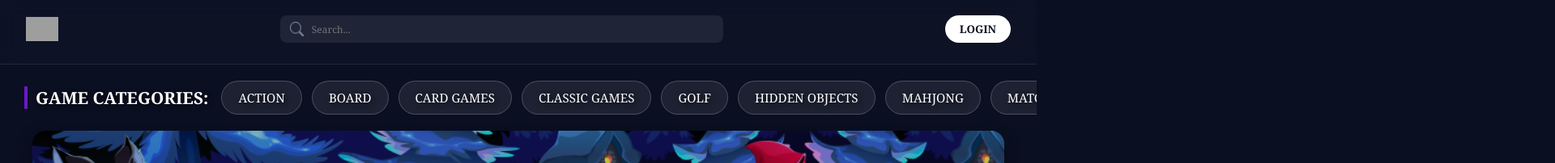
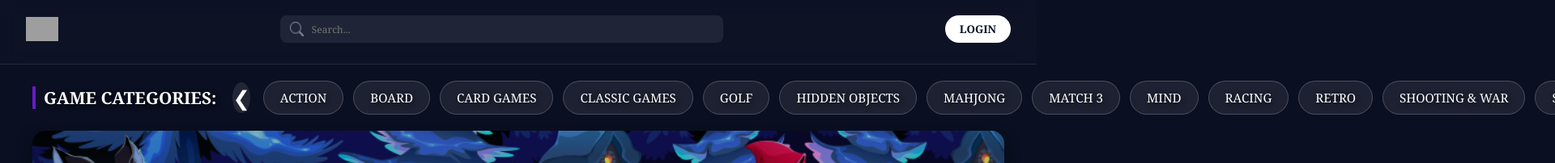
Before and after one commit to suryanshaxipays/GameGT, a React (Create React App) app: page /gameview in a window 1280 px wide. Shown: the top 202 px of the page at 81% size, 1920 px wide, since content can reach past the window. Built offline with nearby package versions, Linux system fonts and the light colour scheme; grey boxes are pictures that could not be loaded.

Commit message:
all done

```diff
--- a/src/Components/Home/About.jsx
+++ b/src/Components/Home/About.jsx
@@ -19,7 +19,7 @@ const About = () => {
           <h2 className="image-title">Who We Are</h2>
           <p className="image-description">
             We’re more than just a gaming platform — we’re a global hub where
-            passion, competition, and fun come together. Our goal is to connect
+            passion, competition, and fun come together. Our goal is to serve
             gamers.
           </p>
           <Link to="/gameview">
--- a/src/Components/Home/Community.jsx
+++ b/src/Components/Home/Community.jsx
@@ -20,7 +20,7 @@ const Community = () => {
         <h2 className="community-title">Our Community</h2>
         <p className="community-description">
           Our community is the heartbeat of everything we do. From casual gamers
-          to pro competitors, millions come together here to share experiences,
+          to pro competitors, millions come together here to have Electrifying experiences,
           build friendships, and push the limits of play. This is where passion
           meets connection and where every gamer belongs.
         </p>
--- a/src/Pages/Gamecategory.jsx
+++ b/src/Pages/Gamecategory.jsx
@@ -1,5 +1,5 @@
 import { useParams, useNavigate } from "react-router-dom";
-import { useMemo, useState } from "react";
+import { useMemo, useState, useRef, useEffect } from "react";
 import Navbar from "../Components/Navbar";
 import GameCard from "../Components/GameCard";
 import { games } from "../data/games";
@@ -12,12 +12,10 @@ import Classic from "../Assets/Classic.jpg";
 import Solitaire from "../Assets/Solitaire.jpg";
 import Hidden from "../Assets/Hidden.jpg";
 import Card from "../Assets/Card.jpg";
-// --- New Imports Added ---
 import Board from "../Assets/Board.jpg";
 import Racing from "../Assets/Racing.jpg";
-import Shooting from "../Assets/Shooting.jpg"; // Assuming this name for "Shooting & War"
+import Shooting from "../Assets/Shooting.jpg";
 import Golf from "../Assets/Golf.jpg";
-// --- End New Imports ---
 
 import "../Styles/Gamecategory.css";
 
@@ -29,8 +27,7 @@ const categoryImages = {
   mind: Mind,
   "classic games": Classic,
   "hidden objects": Hidden,
-  "card games": Card, // <-- Corrected key to lowercase
-  // --- New Categories Added ---
+  "card games": Card,
   retro: Classic,
   board: Board,
   racing: Racing,
@@ -38,7 +35,6 @@ const categoryImages = {
   golf: Golf,
   sports: Golf,
   skill: Action,
-  // --- End New Categories ---
 };
 
 const CategoryBanner = ({ categoryName }) => {
@@ -57,8 +53,9 @@ const CategoryBanner = ({ categoryName }) => {
 const Gamecategory = () => {
   const { categoryName } = useParams();
   const navigate = useNavigate();
-
+  const scrollRef = useRef(null);
   const [isViewAll, setIsViewAll] = useState(true);
+  const [isMobile, setIsMobile] = useState(false);
 
   const categoryGames = useMemo(
     () => games.filter((g) => g.genre.toLowerCase() === categoryName.toLowerCase()),
@@ -70,15 +67,68 @@ const Gamecategory = () => {
     return uniqueGenres.sort();
   }, []);
 
+  // Detect mobile screen
+  useEffect(() => {
+    const handleResize = () => setIsMobile(window.innerWidth <= 768);
+    handleResize();
+    window.addEventListener("resize", handleResize);
+    return () => window.removeEventListener("resize", handleResize);
+  }, []);
+
+  // Scroll behavior
+  const scroll = (direction) => {
+    if (!scrollRef.current) return;
+    const scrollAmount = 300;
+    scrollRef.current.scrollBy({
+      left: direction === "left" ? -scrollAmount : scrollAmount,
+      behavior: "smooth",
+    });
+  };
+
+  // Drag-scroll for desktop
+  const isDragging = useRef(false);
+  const startX = useRef(0);
+  const scrollLeft = useRef(0);
+
+  const onMouseDown = (e) => {
+    if (isMobile) return; // skip on mobile
+    isDragging.current = true;
+    startX.current = e.pageX - scrollRef.current.offsetLeft;
+    scrollLeft.current = scrollRef.current.scrollLeft;
+  };
+  const onMouseLeave = () => (isDragging.current = false);
+  const onMouseUp = () => (isDragging.current = false);
+  const onMouseMove = (e) => {
+    if (!isDragging.current || isMobile) return;
+    e.preventDefault();
+    const x = e.pageX - scrollRef.current.offsetLeft;
+    const walk = (x - startX.current) * 1.5;
+    scrollRef.current.scrollLeft = scrollLeft.current - walk;
+  };
+
   return (
     <div className="gameview-container fullwidth">
       <Navbar />
 
       <main className="main2-content">
         {/* Category Heading + Inline Category List */}
-        <div className="category-scroll-row">
+        <div className={`category-scroll-container ${isMobile ? "mobile-view" : ""}`}>
           <h2 className="category-scroll-heading">Game Categories:</h2>
-          <div className="category-scroll-inline">
+
+          {!isMobile && (
+            <button className="arrow-btn left" onClick={() => scroll("left")}>
+              &#10094;
+            </button>
+          )}
+
+          <div
+            className="category-scroll-inline"
+            ref={scrollRef}
+            onMouseDown={onMouseDown}
+            onMouseLeave={onMouseLeave}
+            onMouseUp={onMouseUp}
+            onMouseMove={onMouseMove}
+          >
             {categories.map((cat) => (
               <button
                 key={cat}
@@ -91,6 +141,12 @@ const Gamecategory = () => {
               </button>
             ))}
           </div>
+
+          {!isMobile && (
+            <button className="arrow-btn right" onClick={() => scroll("right")}>
+              &#10095;
+            </button>
+          )}
         </div>
 
         {/* Category Banner */}
@@ -111,7 +167,6 @@ const Gamecategory = () => {
             {(isViewAll ? categoryGames : categoryGames.slice(0, 6)).map((game) => (
               <GameCard key={game.id} game={game} />
             ))}
-
             {categoryGames.length === 0 && (
               <p className="no-games">No games found in this category.</p>
             )}
--- a/src/Pages/Gameview.jsx
+++ b/src/Pages/Gameview.jsx
@@ -1,4 +1,4 @@
-import { useState, useMemo } from "react";
+import { useState, useMemo, useRef, useEffect } from "react";
 import { useNavigate } from "react-router-dom";
 import Navbar from "../Components/Navbar";
 import GameCard from "../Components/GameCard";
@@ -41,7 +41,9 @@ const GameSection = ({ title, games }) => {
 
 export default function Gameview() {
   const [search, setSearch] = useState("");
+  const [isMobile, setIsMobile] = useState(false);
   const navigate = useNavigate();
+  const scrollRef = useRef(null);
 
   const filteredGames = useMemo(
     () => games.filter((g) => g.title.toLowerCase().includes(search.toLowerCase())),
@@ -53,14 +55,66 @@ export default function Gameview() {
     return uniqueGenres.sort();
   }, []);
 
+  // Detect mobile
+  useEffect(() => {
+    const handleResize = () => setIsMobile(window.innerWidth <= 768);
+    handleResize();
+    window.addEventListener("resize", handleResize);
+    return () => window.removeEventListener("resize", handleResize);
+  }, []);
+
+  // Scroll with arrow buttons
+  const scroll = (dir) => {
+    if (!scrollRef.current) return;
+    const amt = 300;
+    scrollRef.current.scrollBy({
+      left: dir === "left" ? -amt : amt,
+      behavior: "smooth",
+    });
+  };
+
+  // Drag scroll for desktop
+  const isDragging = useRef(false);
+  const startX = useRef(0);
+  const scrollLeft = useRef(0);
+
+  const onMouseDown = (e) => {
+    if (isMobile) return;
+    isDragging.current = true;
+    startX.current = e.pageX - scrollRef.current.offsetLeft;
+    scrollLeft.current = scrollRef.current.scrollLeft;
+  };
+  const stopDragging = () => (isDragging.current = false);
+  const onMouseMove = (e) => {
+    if (!isDragging.current || isMobile) return;
+    e.preventDefault();
+    const x = e.pageX - scrollRef.current.offsetLeft;
+    const walk = (x - startX.current) * 1.5;
+    scrollRef.current.scrollLeft = scrollLeft.current - walk;
+  };
+
   return (
     <div className="gameview-container fullwidth">
       <Navbar />
       <main className="main2-content">
-        {/* Category Heading + Horizontal List (same row) */}
-        <div className="category-scroll-row">
+        {/* Category Heading + Scrollable List */}
+        <div className={`category-scroll-container ${isMobile ? "mobile-view" : ""}`}>
           <h2 className="category-scroll-heading">Game Categories:</h2>
-          <div className="category-scroll-inline">
+
+          {!isMobile && (
+            <button className="arrow-btn left" onClick={() => scroll("left")}>
+              &#10094;
+            </button>
+          )}
+
+          <div
+            className="category-scroll-inline"
+            ref={scrollRef}
+            onMouseDown={onMouseDown}
+            onMouseLeave={stopDragging}
+            onMouseUp={stopDragging}
+            onMouseMove={onMouseMove}
+          >
             {categories.map((cat) => (
               <button
                 key={cat}
@@ -71,6 +125,12 @@ export default function Gameview() {
               </button>
             ))}
           </div>
+
+          {!isMobile && (
+            <button className="arrow-btn right" onClick={() => scroll("right")}>
+              &#10095;
+            </button>
+          )}
         </div>
 
         <HeroBanner />
@@ -79,8 +139,12 @@ export default function Gameview() {
         <GameSection title="Featured Games" games={filteredGames.slice(0, 6)} />
         <GameSection title="Action Games" games={filteredGames.slice(6, 12)} />
         <GameSection title="Trending" games={filteredGames.slice(12, 19)} />
+        <GameSection title="Board Games" games={filteredGames.slice(58, 67)} />
+        <GameSection title="Racing Games" games={filteredGames.slice(68, 77)} />
+        <GameSection title="War Games" games={filteredGames.slice(78, 87)} />
+        <GameSection title="Golf Games" games={filteredGames.slice(88, 98)} />
+        <GameSection title="Sports Games" games={filteredGames.slice(99, 107)} />
       </main>
-
     </div>
   );
 }
--- a/src/Styles/Gamecategory.css
+++ b/src/Styles/Gamecategory.css
@@ -60,25 +60,13 @@
   margin-bottom: 15px;
 }
 
-/* ===== CATEGORY SCROLL BAR ===== */
-.category-scroll-row {
+/* ===== CATEGORY SCROLL SECTION ===== */
+.category-scroll-container {
   display: flex;
   align-items: center;
-  gap: 16px;
-  margin-top: 10px;
-  padding: 10px 30px;
-  overflow-x: auto;
-  white-space: nowrap;
-  scrollbar-width: thin;
-  scrollbar-color: #444 transparent;
-}
-
-.category-scroll-row::-webkit-scrollbar {
-  height: 6px;
-}
-.category-scroll-row::-webkit-scrollbar-thumb {
-  background: #444;
-  border-radius: 6px;
+  position: relative;
+  margin: 20px 40px;
+  gap: 10px;
 }
 
 .category-scroll-heading {
@@ -88,13 +76,22 @@
   color: #fff;
   border-left: 4px solid #6919c8;
   padding-left: 10px;
-  margin: 0;
+  margin-right: 10px;
 }
 
 .category-scroll-inline {
   display: flex;
-  align-items: center;
   gap: 12px;
+  overflow-x: visible;
+  white-space: nowrap;
+  scroll-behavior: smooth;
+  scrollbar-width: none; /* Hide scrollbar in Firefox */
+  flex: 1;
+  cursor: grab;
+}
+
+.category-scroll-inline::-webkit-scrollbar {
+  display: none; /* Hide scrollbar for Chrome/Safari */
 }
 
 .category-scroll-btn {
@@ -107,79 +104,74 @@
   cursor: pointer;
   font-size: 0.95rem;
   transition: all 0.3s ease;
+  user-select: none;
 }
 
 .category-scroll-btn:hover,
 .category-scroll-btn.active {
   background: #6919c8;
   border-color: #6919c8;
-  transform: translateY(-2px);
+
 }
 
-/* ===== GAME GRID ===== */
-.game2-section {
-  padding: 12px 40px;
+/* ===== Arrow Buttons (Desktop Only) ===== */
+.arrow-btn {
+  background: rgba(255, 255, 255, 0.1);
+  border: none;
+  color: white;
+  font-size: 1.6rem;
+  cursor: pointer;
+  border-radius: 50%;
+  width: 38px;
+  height: 38px;
+  display: flex;
+  align-items: center;
+  justify-content: center;
+  transition: background 0.3s ease, transform 0.2s ease;
 }
 
-.section2-header {
-  display: flex;
-  justify-content: space-between;
-  align-items: center;
-  margin-bottom: 18px;
+.arrow-btn:hover {
+  background: rgba(255, 255, 255, 0.25);
+  transform: scale(1.1);
 }
 
-.section2-header h2 {
-  font-size: 1.4rem;
-  font-weight: 600;
-  border-left: 4px solid #6919c8;
-  padding-left: 10px;
-  text-transform: capitalize;
+.arrow-btn.left {
+  margin-right: 6px;
 }
 
-.view-all {
-  font-size: 0.9rem;
-  color: #aaa;
-  cursor: pointer;
-  transition: color 0.3s;
+.arrow-btn.right {
+  margin-left: 6px;
 }
 
-.view-all:hover {
-  color: #fff;
-}
-
-.game2-grid {
-  display: grid;
-  grid-template-columns: repeat(auto-fill, minmax(270px, 1fr));
-  gap: 18px;
-}
-
-.no-games {
-  grid-column: 1 / -1;
-  text-align: center;
-  color: #bbb;
-  font-size: 1rem;
-  margin-top: 20px;
-}
-
-/* ===== RESPONSIVE ===== */
+/* ===== MOBILE VIEW ===== */
 @media (max-width: 768px) {
-  .hero2-overlay {
-    padding: 30px 40px;
-  }
-
-  .hero2-overlay h1 {
-    font-size: 1.8rem;
-  }
-
-  .game2-section {
-    padding: 10px 20px;
-  }
-
-  .section2-header h2 {
-    font-size: 1.2rem;
+  .category-scroll-container {
+    flex-direction: column;
+    align-items: flex-start;
+    margin: 15px 20px;
   }
 
   .category-scroll-heading {
-    font-size: 1.1rem;
+    font-size: 1.2rem;
+    margin-bottom: 12px;
+  }
+
+  /* Categories stacked below heading */
+  .category-scroll-inline {
+    display: flex;
+    flex-wrap: wrap;
+    gap: 10px;
+    overflow: visible;
+    cursor: default;
+  }
+
+  .category-scroll-btn {
+    padding: 8px 16px;
+    font-size: 0.9rem;
+  }
+
+  /* Hide arrows on mobile */
+  .arrow-btn {
+    display: none !important;
   }
 }
--- a/src/Styles/Gameplay.css
+++ b/src/Styles/Gameplay.css
@@ -62,7 +62,6 @@
   height: 100vh;
   z-index: 100;
   border-radius: 0;
-  background: #000;
 }
 
 .exit-fullscreen-btn {
@@ -155,7 +154,7 @@
 /* Game Stats Grid */
 .game-stats-grid {
   display: grid;
-  grid-template-columns: repeat(auto-fit, minmax(170px, 1fr));
+  grid-template-columns: repeat(auto-fit, minmax(10px, 1fr));
   gap: 18px;
   margin-bottom: 35px;
 }
--- a/src/Styles/Gameview.css
+++ b/src/Styles/Gameview.css
@@ -168,3 +168,67 @@ body {
   border-color: #6919c8;
   transform: translateY(-2px);
 }
+
+/* ===== CATEGORY SCROLL UPDATED ===== */
+.category-scroll-container {
+  display: flex;
+  align-items: center;
+  position: relative;
+  margin: 20px 40px;
+  gap: 10px;
+}
+
+.category-scroll-inline {
+  display: flex;
+  gap: 12px;
+  overflow-x: auto;
+  white-space: nowrap;
+  scroll-behavior: smooth;
+  scrollbar-width: none;
+  flex: 1;
+  cursor: grab;
+}
+
+.category-scroll-inline::-webkit-scrollbar {
+  display: none;
+}
+
+/* Arrows */
+.arrow-btn {
+  background: rgba(255, 255, 255, 0.1);
+  border: none;
+  color: white;
+  font-size: 1.6rem;
+  cursor: pointer;
+  border-radius: 50%;
+  width: 38px;
+  height: 38px;
+  display: flex;
+  align-items: center;
+  justify-content: center;
+  transition: background 0.3s ease, transform 0.2s ease;
+}
+.arrow-btn:hover {
+  background: rgba(255, 255, 255, 0.25);
+  transform: scale(1.1);
+}
+
+/* Mobile stacked layout */
+@media (max-width: 768px) {
+  .category-scroll-container {
+    flex-direction: column;
+    align-items: flex-start;
+    margin: 15px 20px;
+  }
+
+  .category-scroll-inline {
+    flex-wrap: wrap;
+    gap: 10px;
+    overflow: visible;
+    cursor: default;
+  }
+
+  .arrow-btn {
+    display: none !important;
+  }
+}
```
Also changed, not shown: src/Components/Home/StatsSection.jsx (+6 -6 lines), src/Styles/StatsSection.css (+6 -6 lines), src/data/games.js (+12 -12 lines).
